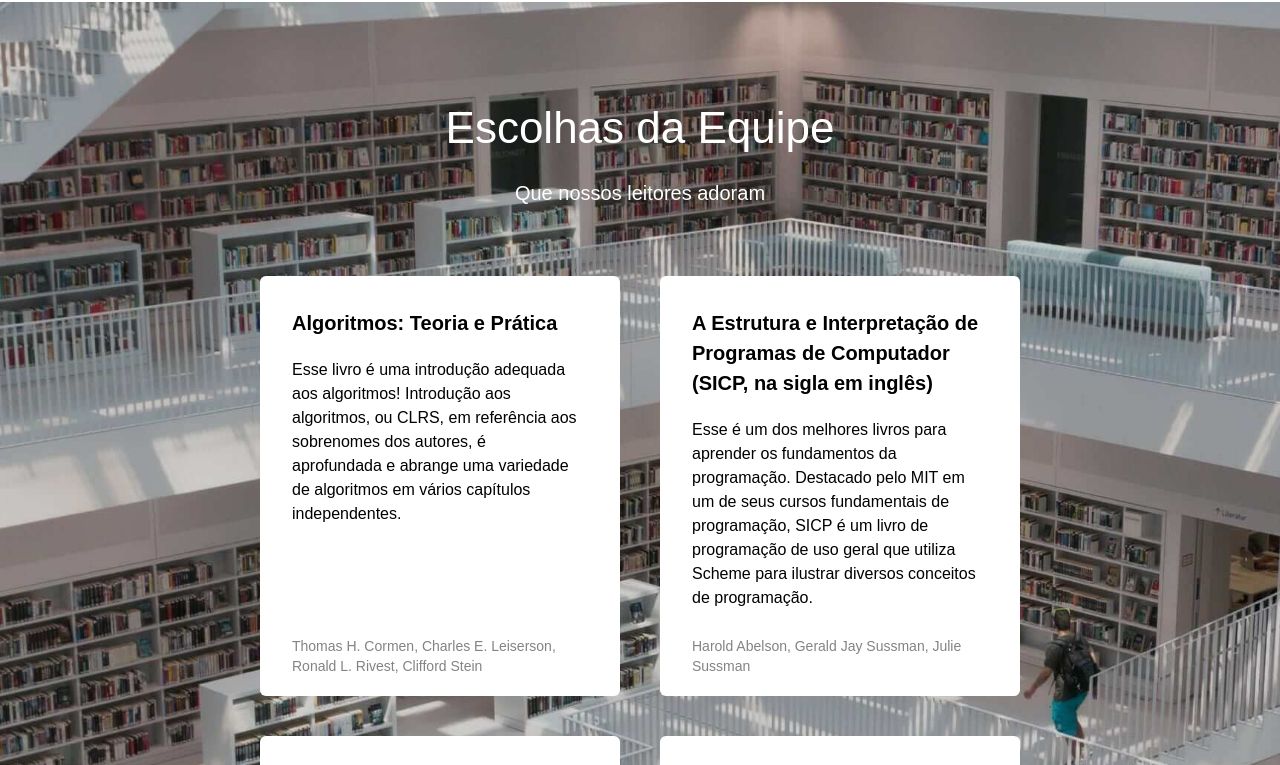
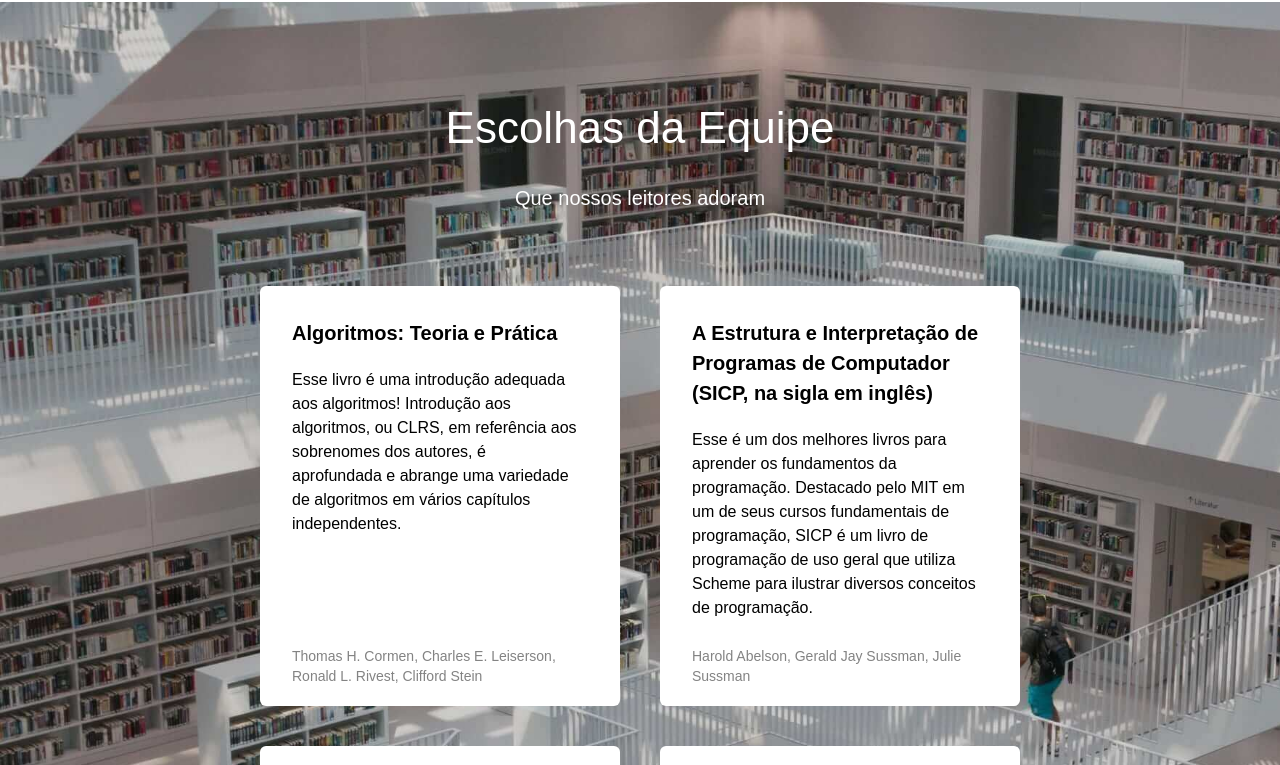
Before and after one commit to dmendesbrun/web_project_library_pt, a plain HTML site: page index.html in a window 1280 px wide. Shown: the part 798-1563 px from the top of the page. Drawn offline with Linux system fonts and the light colour scheme.

Commit message:
code change

```diff
--- a/styles/style.css
+++ b/styles/style.css
@@ -39,7 +39,7 @@
   column-gap: 20px;
   display: flex;
   justify-content: flex-start;
-  font-weight: bold;
+  font-weight: none;
 }
 
 .nav__link {
@@ -120,7 +120,7 @@
 .staff__subtitle {
   text-align: center;
   font-size: 20px;
-  line-height: 30px;
+  line-height: 40px;
   font-weight: 400;
 
   color: #ffffff;
@@ -129,7 +129,7 @@
 
 .staff__cards {
   max-width: 760px;
-  margin: 40px;
+  margin: 40px 0 0;
 }
 
 .card {
```
